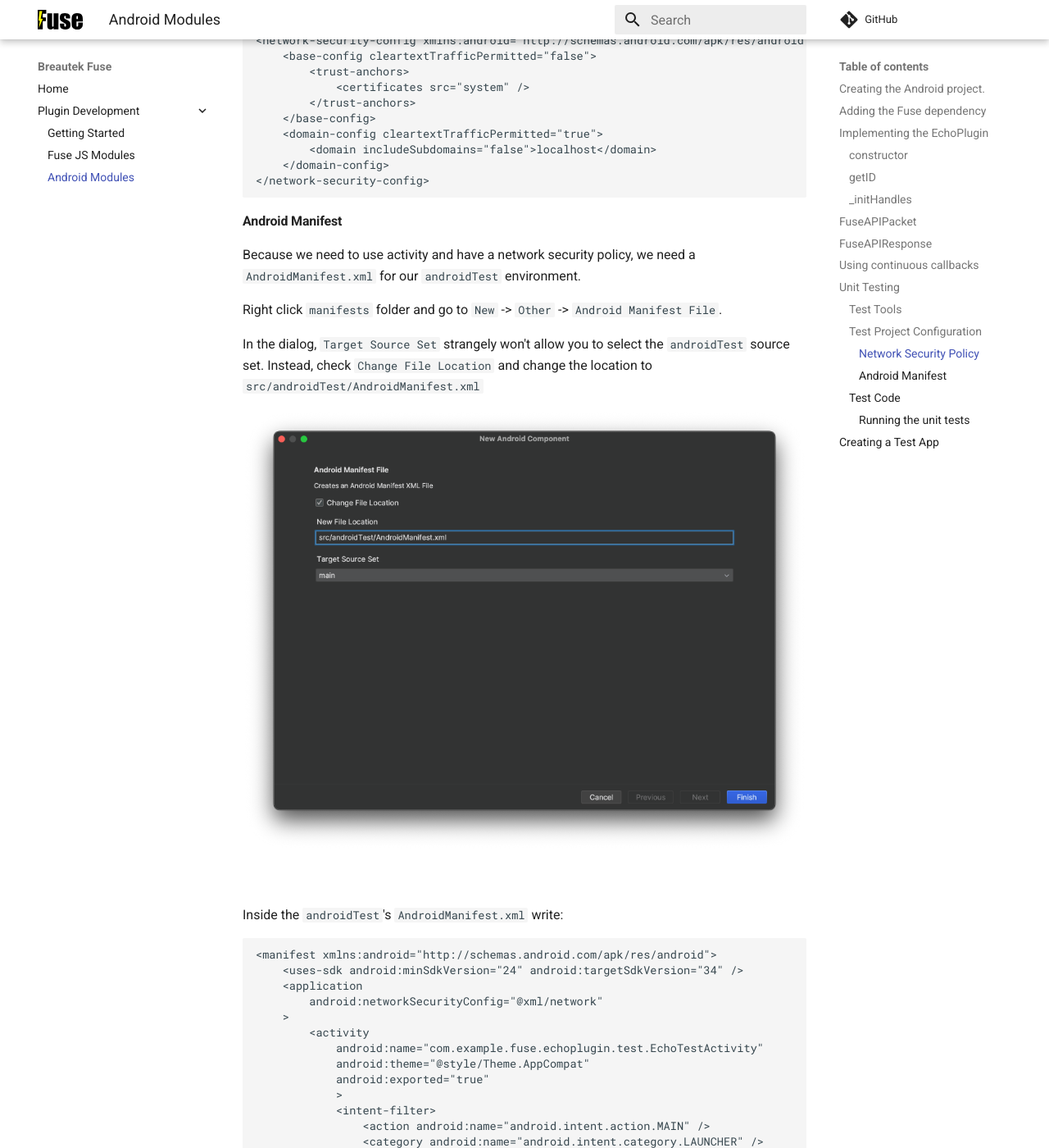
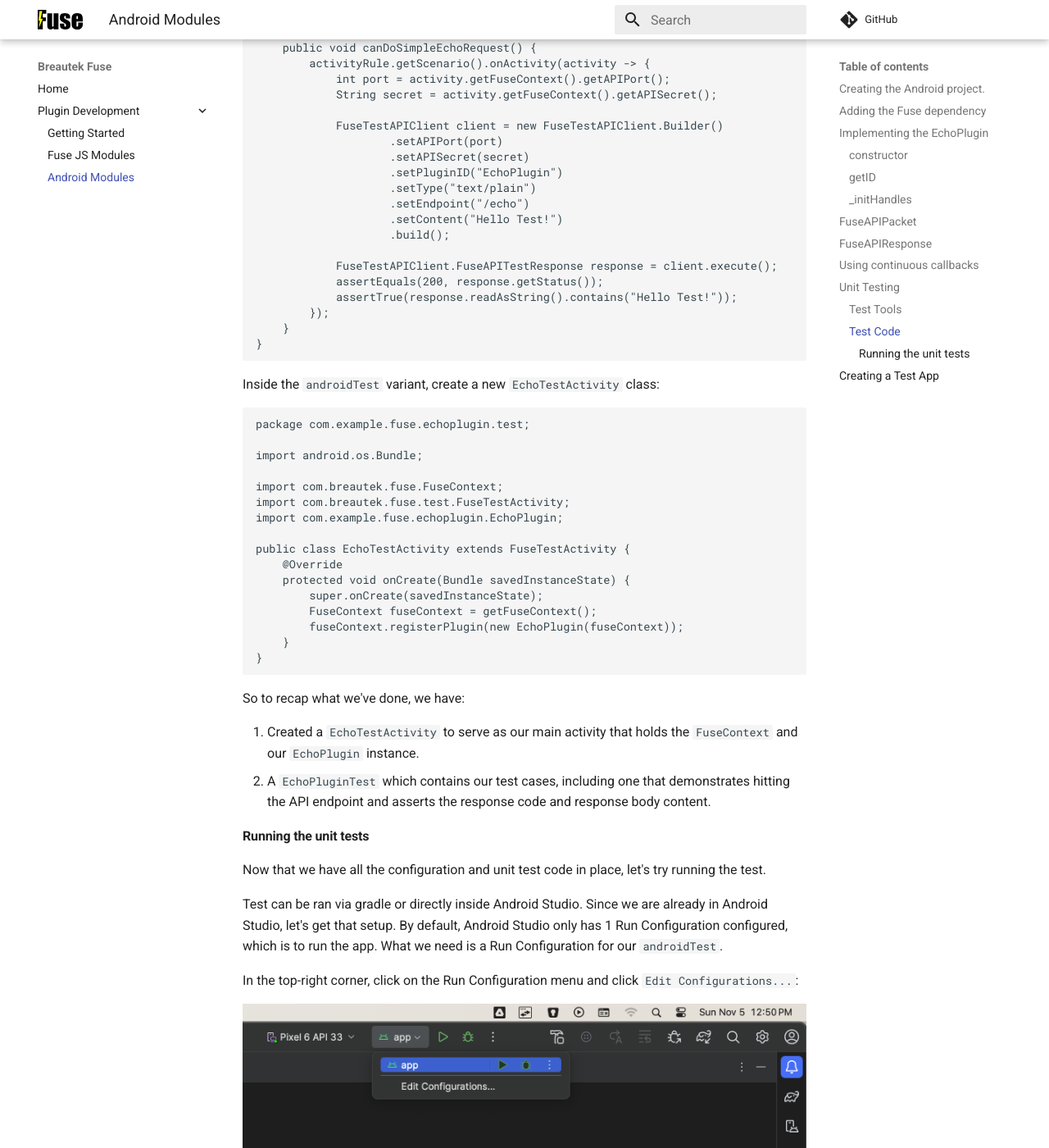
Before and after one commit to btfuse/fuse-docs, an MkDocs documentation site: the page built from docs/plugin-development/android-module.md, in a window 1280 px wide and 1400 px high, scrolled down 14273 px. Shown: the whole window at 82% size. Built offline with MkDocs 1.6.1 and Material for MkDocs 9.7.7, drawn with Linux system fonts in a browser that asks for light colours; comment, search, counter and statistics services are not loaded; some of the changed text lies outside the part shown.

Commit message:
strip docs relating to network security policy, they aren't relevant anymore now that Fuse uses a HTTPS server

````diff
--- a/docs/plugin-development/android-module.md
+++ b/docs/plugin-development/android-module.md
@@ -416,84 +416,6 @@ And because our unit test will also use the core fuse framework, we need to also
 androidTestImplementation("com.breautek.fuse:core:0.7.1")
 ```
 
-### Test Project Configuration
-
-Because our test project will use the network and activities, it needs some additional configuration.
-
-#### Network Security Policy
-
-Like fuse standard applications, the fuse framework makes a HTTP connection to a locally embedded API server therefore, we need to add a network policy allowing unencrypted traffic on localhost.
-
-First we need a `androidTest` `xml` resource directory. Right-click the plugin project and go to `New` -> `Android Resource Directory`.
-
-In the `New Resource Directory` dialog, choose the `xml` resource type and `androidTest` source set.
-
-Right click again and choose `New` -> `XML Resource File`. Set the following settings:
-
-|Setting|Value|
-|---|---|
-|File name|`network`|
-|Root element|`network-security-config`|
-|Source set|`androidTest`|
-
-<div style="text-align: center">
-    <img src="/res/android-network-security-config.png" />
-</div>
-</br />
-
-Add The following XML:
-
-```xml
-<?xml version="1.0" encoding="utf-8"?>
-<network-security-config xmlns:android="http://schemas.android.com/apk/res/android">
-    <base-config cleartextTrafficPermitted="false">
-        <trust-anchors>
-            <certificates src="system" />
-        </trust-anchors>
-    </base-config>
-    <domain-config cleartextTrafficPermitted="true">
-        <domain includeSubdomains="false">localhost</domain>
-    </domain-config>
-</network-security-config>
-```
-
-#### Android Manifest
-
-Because we need to use activity and have a network security policy, we need a `AndroidManifest.xml` for our `androidTest` environment.
-
-Right click `manifests` folder and go to `New` -> `Other` -> `Android Manifest File`.
-
-In the dialog, `Target Source Set` strangely won't allow you to select the `androidTest` source set. Instead, check `Change File Location` and change the location to `src/androidTest/AndroidManifest.xml`
-
-<div style="text-align: center">
-    <img src="/res/android-new-manifest.png" />
-</div>
-</br />
-
-Inside the `androidTest`'s `AndroidManifest.xml` write:
-
-```xml
-<manifest xmlns:android="http://schemas.android.com/apk/res/android">
-    <uses-sdk android:minSdkVersion="24" android:targetSdkVersion="34" />
-    <application
-        android:networkSecurityConfig="@xml/network"
-    >
-        <activity
-            android:name="com.example.fuse.echoplugin.test.EchoTestActivity"
-            android:theme="@style/Theme.AppCompat"
-            android:exported="true"
-            >
-            <intent-filter>
-                <action android:name="android.intent.action.MAIN" />
-                <category android:name="android.intent.category.LAUNCHER" />
-            </intent-filter>
-        </activity>
-    </application>
-</manifest>
-```
-
-NOTE: `@xml/network` may appear red in the Android Studio IDE stating `Cannot resolve symbol '@xml/network'` even if `androidTest` has a `res/xml/network.xml` file present. This appears to be a bug with the IDE and can be ignored, unless if an issue actually occurs while running the tests.
-
 ### Test Code
 
 Inside the `androidTest` variant, create a new `EchoPluginTest` class:
@@ -580,11 +502,8 @@ public class EchoTestActivity extends FuseTestActivity {
 
 So to recap what we've done, we have:
 
-1. Created an `androidTest` `AndroidManifest.xml` so that
-2. we can specify a network security policy for our `androidTest` environment, to
-3. allow plaintext traffic to `localhost`
-4. Created a `EchoTestActivity` to serve as our main activity that holds the `FuseContext` and our `EchoPlugin` instance.
-5. A `EchoPluginTest` which contains our test cases, including one that demonstrates
+1. Created a `EchoTestActivity` to serve as our main activity that holds the `FuseContext` and our `EchoPlugin` instance.
+2. A `EchoPluginTest` which contains our test cases, including one that demonstrates
    hitting the API endpoint and asserts the response code and response body content.
 
 #### Running the unit tests
````
